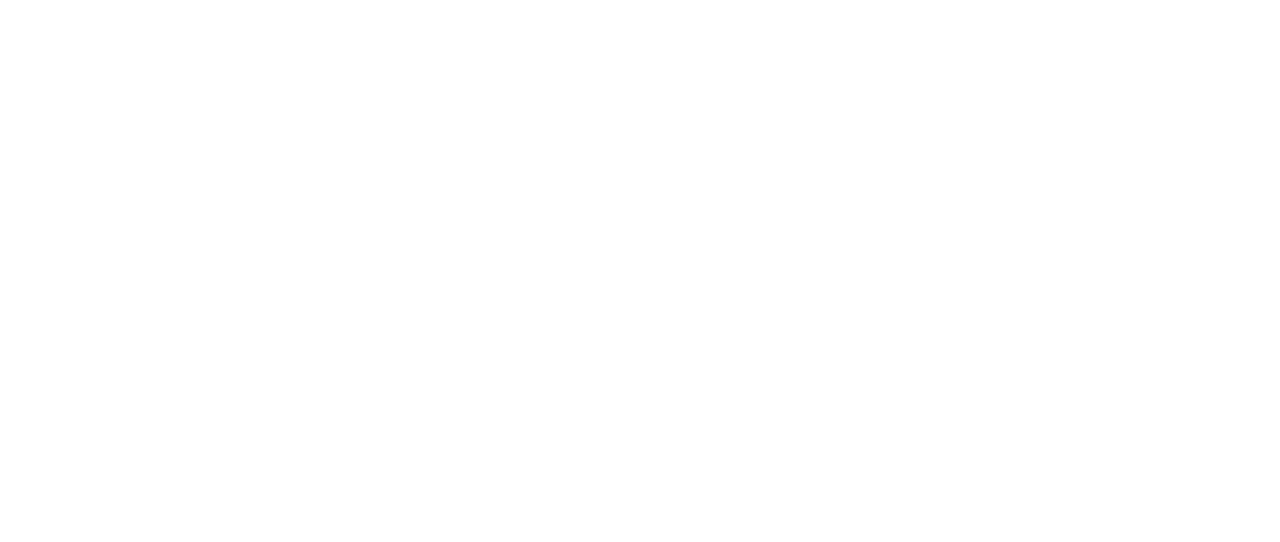
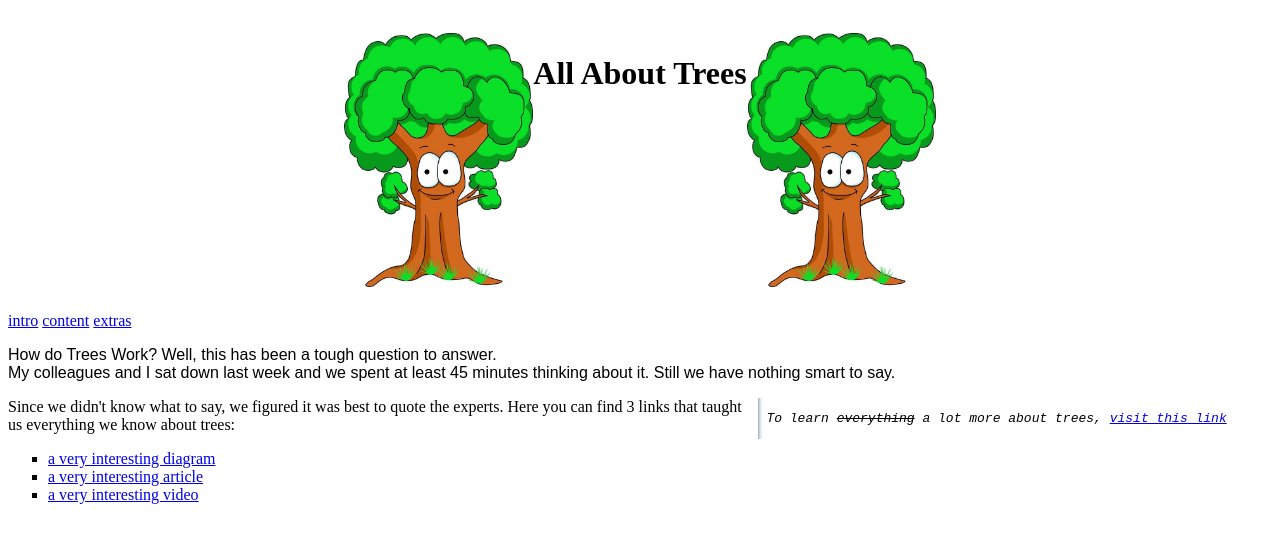
Before and after one commit to lab-antwerp-1/Group1-HTML_CSS, a website: page index.html in a window 1280 px wide. Drawn offline with Linux system fonts and the light colour scheme.

Commit message:
Update index.html

```diff
--- a/index.html
+++ b/index.html
@@ -9,7 +9,82 @@
     <meta name="viewport" content="width=device-width, initial-scale=1" />
     <meta http-equiv="X-UA-Compatible" content="IE=edge" />
 
-    <link rel="stylesheet" href="./styles.css" />
+    <link rel="stylesheet" href="./styles/index.css" />
   </head>
-  <body></body>
-</html>
+
+  <body>
+
+    <!-- Header HTML *************************************************** -->
+    <header class="centered-items">
+      <img class="bouncy-img" src="./assets/happy-tree.jpg" alt="a smiling tree" />
+      <h1>All About Trees</h1>
+      <img class="bouncy-img" src="./assets/happy-tree.jpg" alt="a smiling tree" />
+    </header>
+    <!-- **************************************************************** -->
+
+    <!-- paragraph HTML *************************************************** -->
+    <nav class="bottom-divider">
+      <div class="spaced-items">
+        <a href="#summary-info">intro</a>
+        <a href="#main-info">content</a>
+        <a href="#extra-info">extras</a>
+      </div>
+    </nav>
+    <section id="summary-info">
+      <p class="fascinating-words">
+        How do Trees Work? Well, this has been a tough question to answer.
+        <br />
+        My colleagues and I sat down last week and we spent at least 45 minutes
+        thinking about it. Still we have nothing smart to say.
+      </p>
+    </section>
+    <aside id="extra-info" class="aside-info">
+      <p class="aside-text">
+        To learn <s>everything</s> a lot more about trees,
+        <a href="https://en.wikipedia.org/wiki/Tree" target="_blank"
+          >visit this link</a
+        >
+      </p>
+    </aside>
+    <article id="main-info">
+      <p>
+        Since we didn't know what to say, we figured it was best to quote the
+        experts. Here you can find 3 links that taught us everything we know
+        about trees:
+      </p>
+      <ul class="interesting-things">
+        <li>
+          <a
+            href="https://i.pinimg.com/originals/f9/4a/d6/f94ad6c7c8b05d97c284f82edbb3fcd0.jpg"
+            target="_blank"
+            >a very interesting diagram</a
+          >
+        </li>
+        <li>
+          <a
+            href="https://treescharlotte.org/wp-content/uploads/2013/11/How-A-Tree-Works.pdf"
+            target="_blank"
+            >a very interesting article</a
+          >
+        </li>
+        <li>
+          <a href="https://www.youtube.com/watch?v=BickMFHAZR0" target="_blank"
+            >a very interesting video</a
+          >
+        </li>
+      </ul>
+    </article>
+
+
+    <!-- **************************************************************** -->
+
+
+
+
+
+
+
+
+
+  </body>
+  </html>
```
